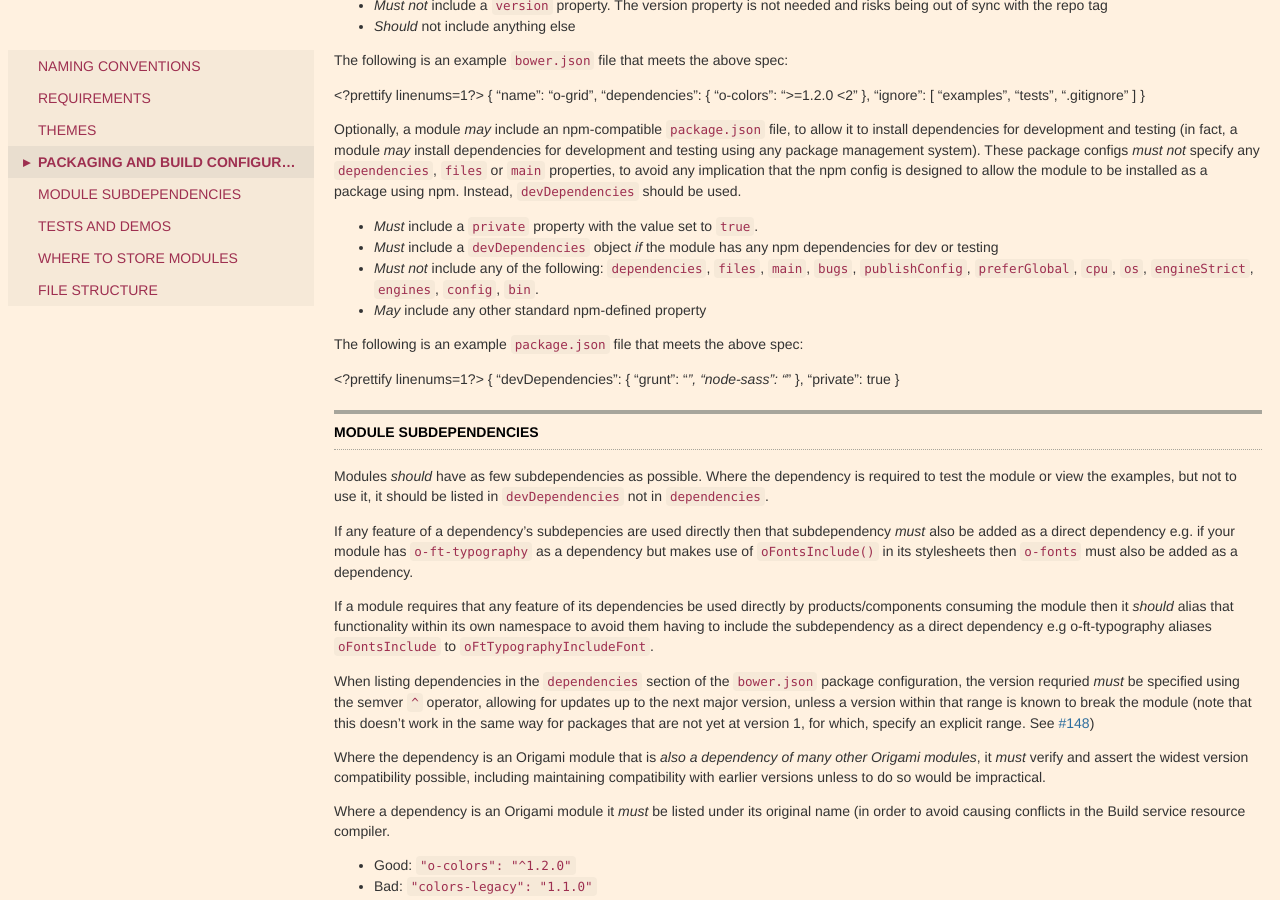
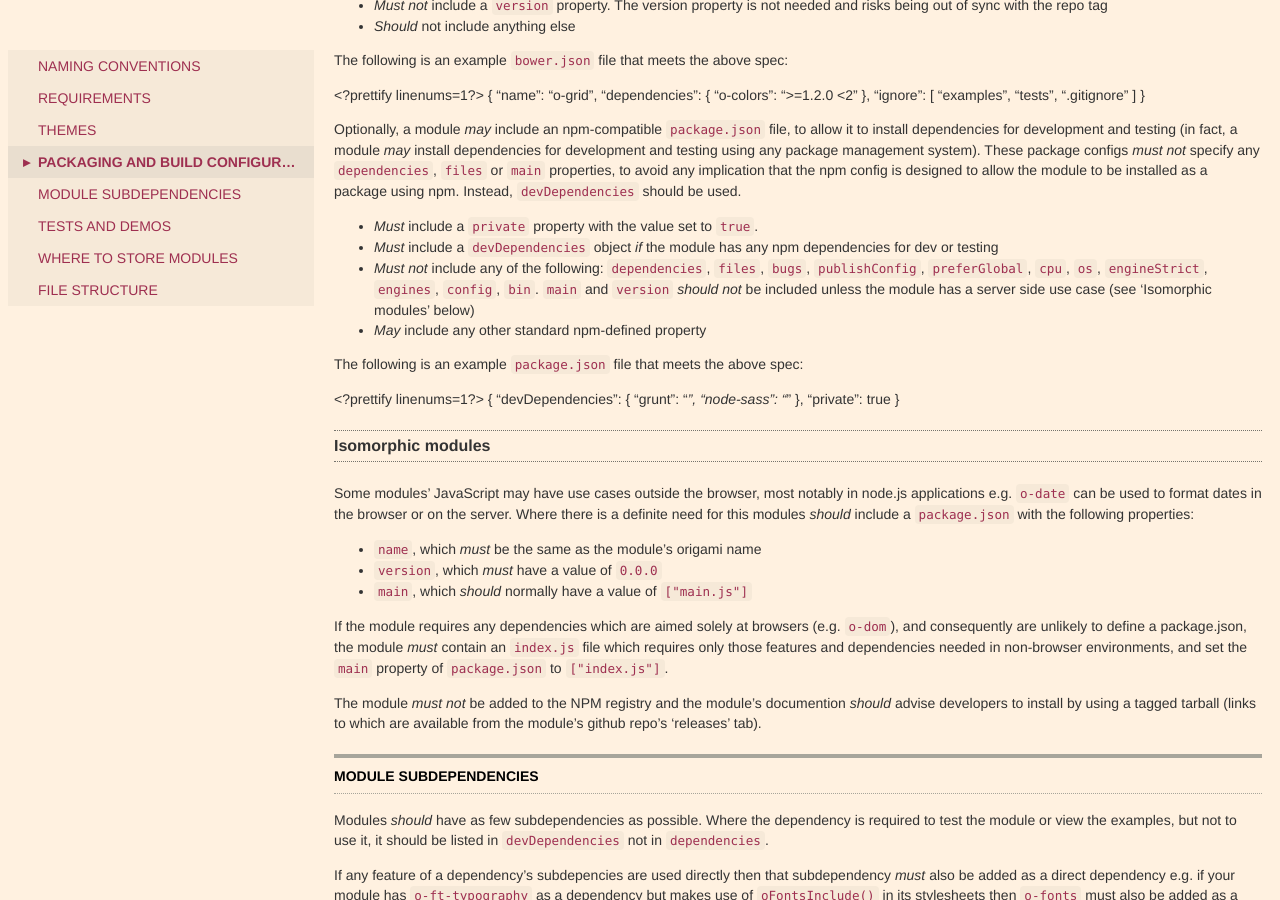
Before and after one commit to Financial-Times/ft-origami, a Jekyll site: the page built from docs/component-spec/modules.md, in a window 1280 px wide and 900 px high, scrolled down 2391 px. Built offline with Jekyll 4.4.1, drawn with Linux system fonts in a browser that asks for light colours; some web fonts are replaced.

Commit message:
documented package.json syntax for isomorphic modules

```diff
--- a/docs/component-spec/modules.md
+++ b/docs/component-spec/modules.md
@@ -116,7 +116,7 @@ Optionally, a module *may* include an npm-compatible `package.json` file, to all
 
 * *Must* include a `private` property with the value set to `true`.
 * *Must* include a `devDependencies` object *if* the module has any npm dependencies for dev or testing
-* *Must not* include any of the following: `dependencies`, `files`, `main`, `bugs`, `publishConfig`, `preferGlobal`, `cpu`, `os`, `engineStrict`, `engines`, `config`, `bin`.
+* *Must not* include any of the following: `dependencies`, `files`, `bugs`, `publishConfig`, `preferGlobal`, `cpu`, `os`, `engineStrict`, `engines`, `config`, `bin`. `main` and `version` *should not* be included unless the module has a server side use case (see 'Isomorphic modules' below)
 * *May* include any other standard npm-defined property
 
 The following is an example `package.json` file that meets the above spec:
@@ -130,6 +130,17 @@ The following is an example `package.json` file that meets the above spec:
 	  "private": true
 	}
 
+### Isomorphic modules
+
+Some modules' JavaScript may have use cases outside the browser, most notably in node.js applications e.g. `o-date` can be used to format dates in the browser or on the server. Where there is a definite need for this modules *should* include a `package.json` with the following properties:
+
+* `name`, which *must* be the same as the module's origami name
+* `version`, which *must* have a value of `0.0.0`
+* `main`, which *should* normally have a value of `["main.js"]`
+
+If the module requires any dependencies which are aimed solely at browsers (e.g. `o-dom`), and consequently are unlikely to define a package.json, the module *must* contain an `index.js` file which requires only those features and dependencies needed in non-browser environments, and set the `main` property of `package.json` to `["index.js"]`.
+
+The module *must not* be added to the NPM registry and the module's documention *should* advise developers to install by using a tagged tarball (links to which are available from the module's github repo's 'releases' tab).
 
 ## Module subdependencies
 
```
